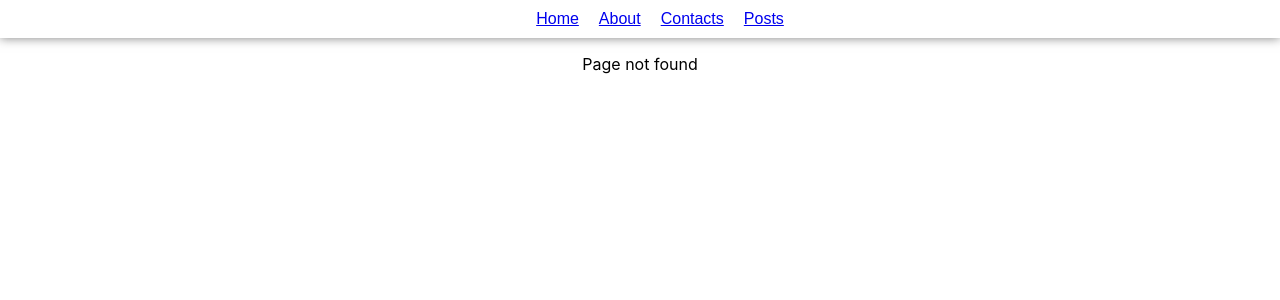
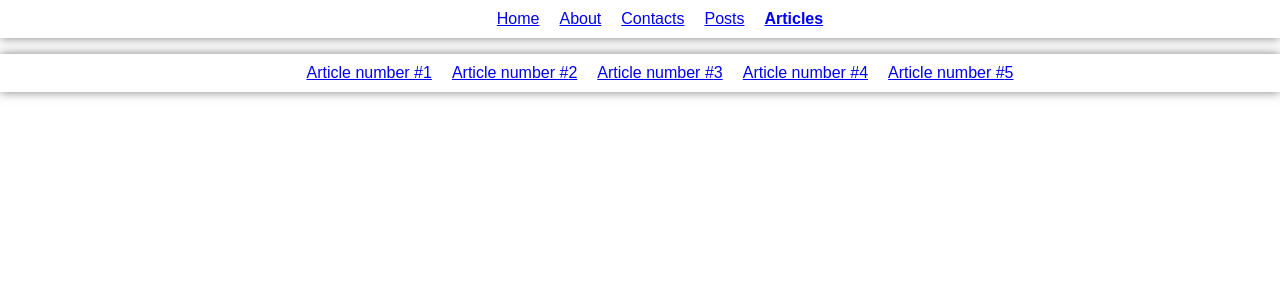
Before and after one commit to Kunduz-Imanalieva/router-example, a React (Create React App) app: page /articles in a window 1280 px wide. Before the commit this address had no page. Shown: the top 300 px of the page. Built offline with nearby package versions, Linux system fonts and the light colour scheme.

Commit message:
created articles, articlelist,articlefull and used them

```diff
--- a/src/App.js
+++ b/src/App.js
@@ -6,6 +6,7 @@ import Home from "./components/Home/Home";
 import NotFound from "./components/NotFound/NotFound";
 import "./App.css";
 import Posts from "./Posts/Posts";
+import Articles from "./components/Articles/Articles";
 
 function App() {
   const activeLinkStyle = {
@@ -51,12 +52,22 @@ function App() {
             Posts
           </NavLink>
         </li>
+        <li>
+          <NavLink
+            activeStyle={activeLinkStyle}
+            activeClassName="activeLink"
+            to="/articles"
+          >
+            Articles
+          </NavLink>
+        </li>
       </ul>
       <Switch>
         <Route path="/about" component={About} />
         <Route path="/contacts" component={Contacts} />
         <Route path="/posts" component={Posts} />
         <Route exact path="/" component={Home} />
+        <Route path="/articles" component={Articles} />
         <Route path="/" component={NotFound} />
         <Redirect to="/" />
       </Switch>
--- /dev/null
+++ b/src/components/Articles/ArticleFull/ArticleFull.js
@@ -0,0 +1,9 @@
+const ArticleFull = ({ match }) => {
+    console.log(match);
+
+    return (
+    <h1>Article #{match.params.id}</h1>
+    );
+  }
+
+  export default ArticleFull;
--- /dev/null
+++ b/src/components/Articles/ArticleList/ArticleList.js
@@ -0,0 +1,15 @@
+import { Link } from "react-router-dom";
+
+const ArticleList = () => {
+  const results = [];
+  for (let id = 1; id <= 5; id++) {
+    results.push(
+      <li>
+        <Link to={"/articles/" + id}>Article number #{id}</Link>
+      </li>
+    );
+  }
+  return <ul>{results}</ul>;
+};
+
+export default ArticleList;
--- /dev/null
+++ b/src/components/Articles/Articles.js
@@ -0,0 +1,14 @@
+import { Route } from "react-router";
+import ArticleFull from "./ArticleFull/ArticleFull";
+import ArticleList from "./ArticleList/ArticleList";
+
+const Posts = ({ match }) => {
+  return (
+    <div>
+      <ArticleList/>
+      <Route path="/articles/:id" component={ArticleFull} />
+    </div>
+  );
+};
+
+export default Posts;
```
